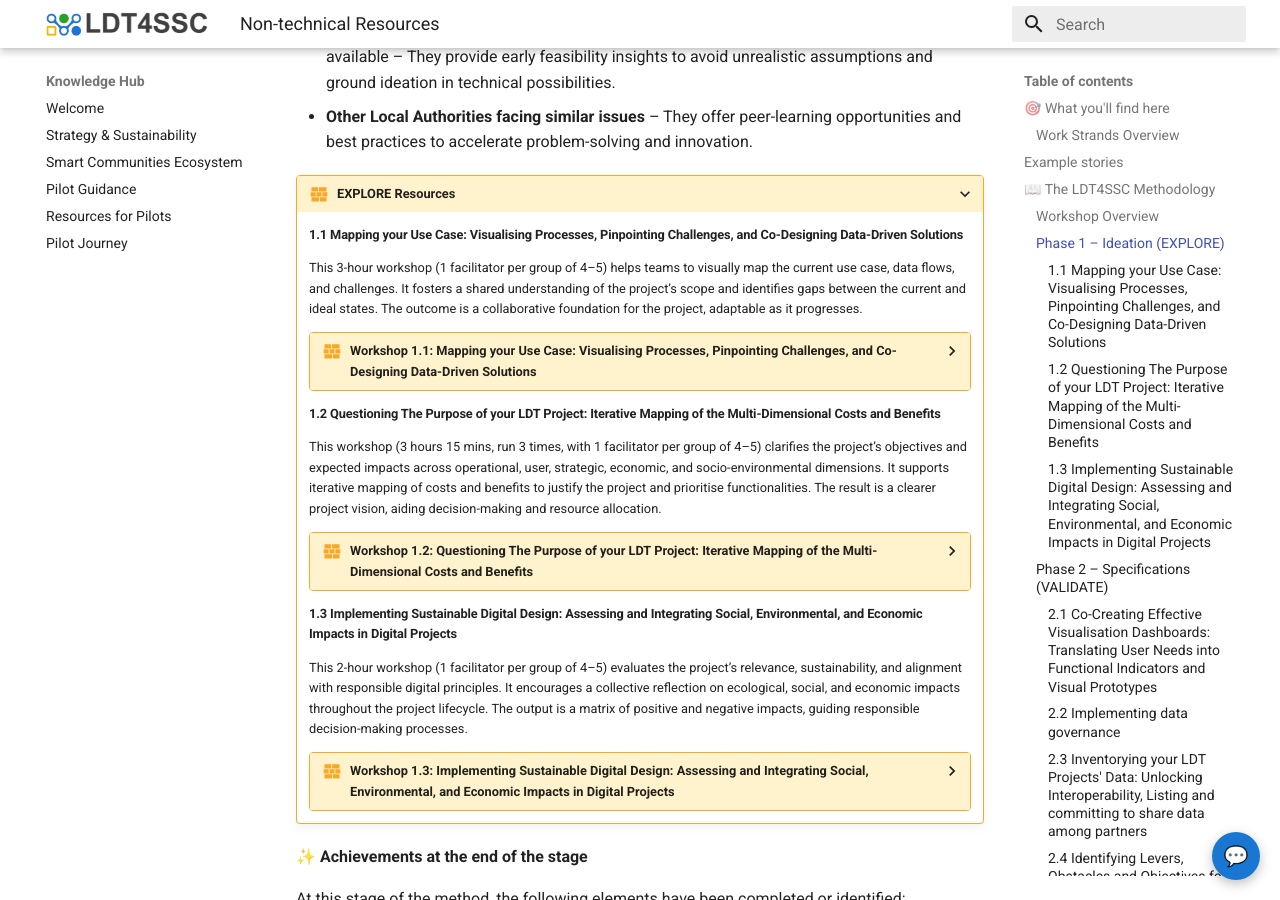
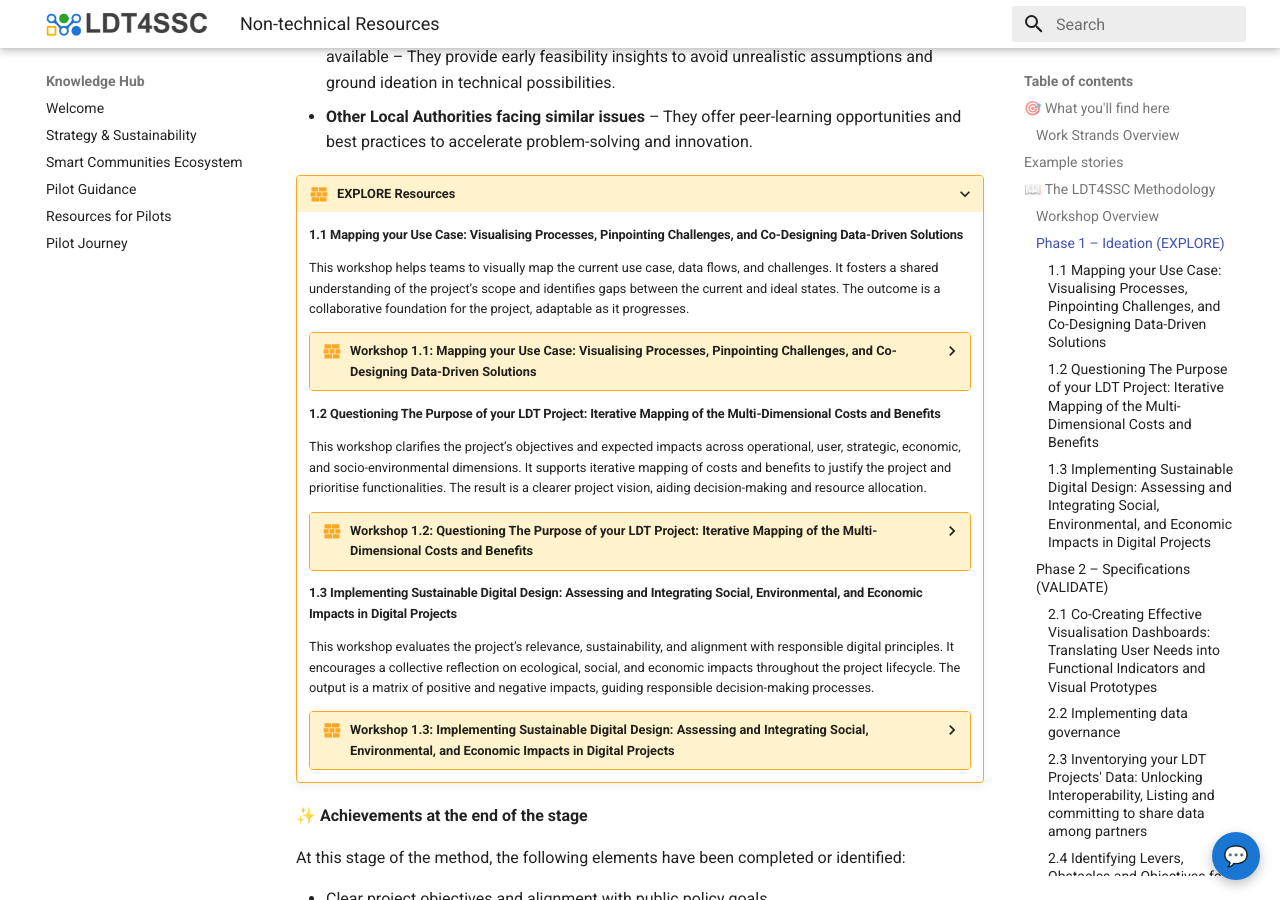
Before and after one commit to ldt4ssc/ldt4ssc.github.io, an MkDocs documentation site: the page built from docs/resources_content/non_tech_resources.md, in a window 1280 px wide and 900 px high, scrolled down 5586 px. Built offline with MkDocs 1.6.1 and Material for MkDocs 9.7.7, drawn with Linux system fonts in a browser that asks for light colours; some of the changed text lies outside the part shown.

Commit message:
remove: workshop durations

```diff
--- a/docs/resources_content/non_tech_resources.md
+++ b/docs/resources_content/non_tech_resources.md
@@ -225,7 +225,7 @@ The Ideation step generally lasts from four to eight weeks, depending on the lev
 
     #### 1.1 Mapping your Use Case: Visualising Processes, Pinpointing Challenges, and Co-Designing Data-Driven Solutions {#mapping-use-case}
 
-    This 3-hour workshop (1 facilitator per group of 4–5) helps teams to visually map the current use case, data flows, and challenges. It fosters a shared understanding of the project’s scope and identifies gaps between the current and ideal states. The outcome is a collaborative foundation for the project, adaptable as it progresses.
+    This workshop helps teams to visually map the current use case, data flows, and challenges. It fosters a shared understanding of the project’s scope and identifies gaps between the current and ideal states. The outcome is a collaborative foundation for the project, adaptable as it progresses.
 
     ??? workshop_ideation "Workshop 1.1: Mapping your Use Case: Visualising Processes, Pinpointing Challenges, and Co-Designing Data-Driven Solutions"
 
@@ -235,7 +235,7 @@ The Ideation step generally lasts from four to eight weeks, depending on the lev
 
     #### 1.2 Questioning The Purpose of your LDT Project: Iterative Mapping of the Multi-Dimensional Costs and Benefits {#questioning-the-purpose}
 
-    This workshop (3 hours 15 mins, run 3 times, with 1 facilitator per group of 4–5) clarifies the project’s objectives and expected impacts across operational, user, strategic, economic, and socio-environmental dimensions. It supports iterative mapping of costs and benefits to justify the project and prioritise functionalities. The result is a clearer project vision, aiding decision-making and resource allocation.
+    This workshop clarifies the project’s objectives and expected impacts across operational, user, strategic, economic, and socio-environmental dimensions. It supports iterative mapping of costs and benefits to justify the project and prioritise functionalities. The result is a clearer project vision, aiding decision-making and resource allocation.
 
     ??? workshop_ideation "Workshop 1.2: Questioning The Purpose of your LDT Project: Iterative Mapping of the Multi-Dimensional Costs and Benefits"
 
@@ -246,7 +246,7 @@ The Ideation step generally lasts from four to eight weeks, depending on the lev
 
     #### 1.3 Implementing Sustainable Digital Design: Assessing and Integrating Social, Environmental, and Economic Impacts in Digital Projects {#implementing-sustainable-digital-design}
 
-    This 2-hour workshop (1 facilitator per group of 4–5) evaluates the project’s relevance, sustainability, and alignment with responsible digital principles. It encourages a collective reflection on ecological, social, and economic impacts throughout the project lifecycle. The output is a matrix of positive and negative impacts, guiding responsible decision-making processes.
+    This workshop evaluates the project’s relevance, sustainability, and alignment with responsible digital principles. It encourages a collective reflection on ecological, social, and economic impacts throughout the project lifecycle. The output is a matrix of positive and negative impacts, guiding responsible decision-making processes.
 
 
     ??? workshop_ideation "Workshop 1.3: Implementing Sustainable Digital Design: Assessing and Integrating Social, Environmental, and Economic Impacts in Digital Projects"
@@ -312,7 +312,7 @@ This step helps to avoid misunderstandings between the business and technical te
 
     #### 2.1 Co-Creating Effective Visualisation Dashboards: Translating User Needs into Functional Indicators and Visual Prototypes {#effective-visualisation-dashboards}
 
-    This 3-hour 15-minute workshop (1 facilitator per group of 4–5) guides participants in designing tailored indicators and dashboards that align with the diverse needs of users ensuring clarity, relevance, and alignment with strategic objectives. By adopting the perspectives of different personas, teams define persona-specific indicators, detailing the required data, sources, calculations, and visualisation formats, while mapping the journey from raw data to actionable insights. The process bridges the gap between data and real-life usage, preventing overly complex or irrelevant dashboards, and produces practical deliverables such as indicator sheets, dashboard mockups, and action plans. These outputs empower stakeholders and pave the way for prototyping or deployment.
+    This workshop guides participants in designing tailored indicators and dashboards that align with the diverse needs of users ensuring clarity, relevance, and alignment with strategic objectives. By adopting the perspectives of different personas, teams define persona-specific indicators, detailing the required data, sources, calculations, and visualisation formats, while mapping the journey from raw data to actionable insights. The process bridges the gap between data and real-life usage, preventing overly complex or irrelevant dashboards, and produces practical deliverables such as indicator sheets, dashboard mockups, and action plans. These outputs empower stakeholders and pave the way for prototyping or deployment.
 
     ??? workshop_specifications "Workshop 2.1: Co-Creating Effective Visualisation Dashboards: Translating User Needs into Functional Indicators and Visual Prototypes"
 
@@ -372,7 +372,7 @@ This step helps to avoid misunderstandings between the business and technical te
 
     #### 2.3 Inventorying your LDT Projects' Data: Unlocking Interoperability, Listing and committing to share data among partners {#inventorying-ldt-project-data}
 
-    This 1-hour 40-minute workshop (1 facilitator per group of 4–5) refines and expands the use case designed in 2.2.1 Understanding Data Governance and Setting the Goal by identifying data sources, lifecycle stages, and the roles of stakeholders in data management, with a focus on ensuring interoperability through APIs like Next Generation Service Interface with Linked Data (NGSI-LD) for future reuse. Participants —including technical and domain expertise roles— build on the initial use-case diagram ([Workshop 1.1 Mapping your Use Case](#mapping-use-case)) to map data flows, transformations, and tools, while also addressing storage, integration, and potential open data publishing.
+    This workshop refines and expands the use case designed in 2.2.1 Understanding Data Governance and Setting the Goal by identifying data sources, lifecycle stages, and the roles of stakeholders in data management, with a focus on ensuring interoperability through APIs like Next Generation Service Interface with Linked Data (NGSI-LD) for future reuse. Participants —including technical and domain expertise roles— build on the initial use-case diagram ([Workshop 1.1 Mapping your Use Case](#mapping-use-case)) to map data flows, transformations, and tools, while also addressing storage, integration, and potential open data publishing.
 
     ??? workshop_specifications "Workshop 2.3: Inventorying your LDT Projects' Data: Unlocking Interoperability, Listing and committing to share data among partners"
 
```
